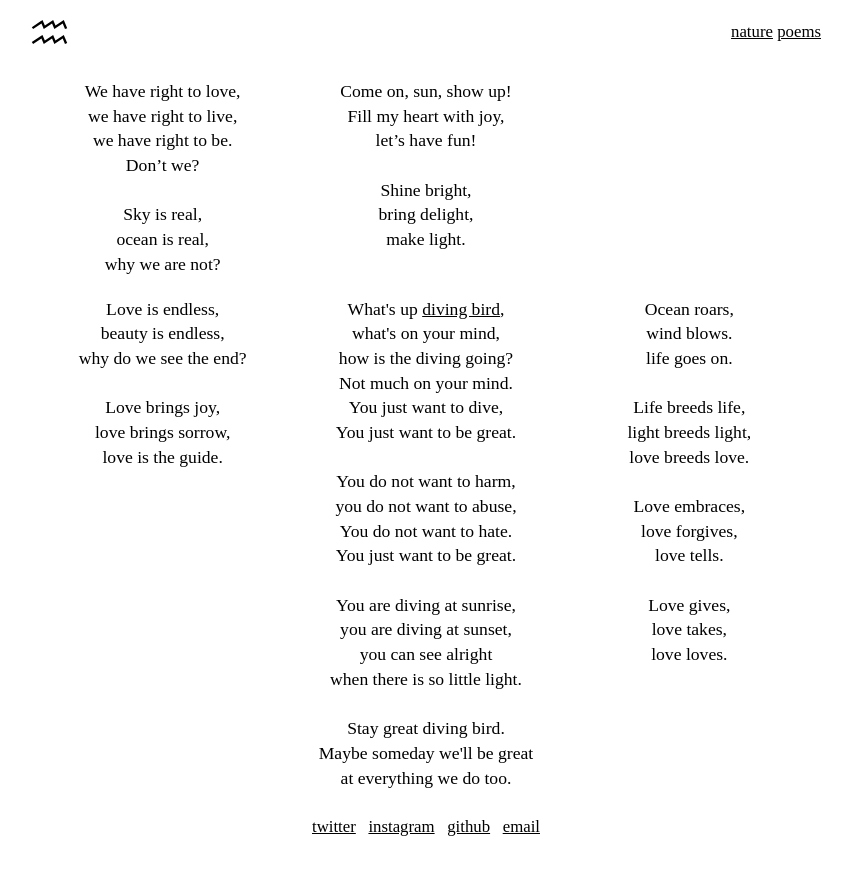
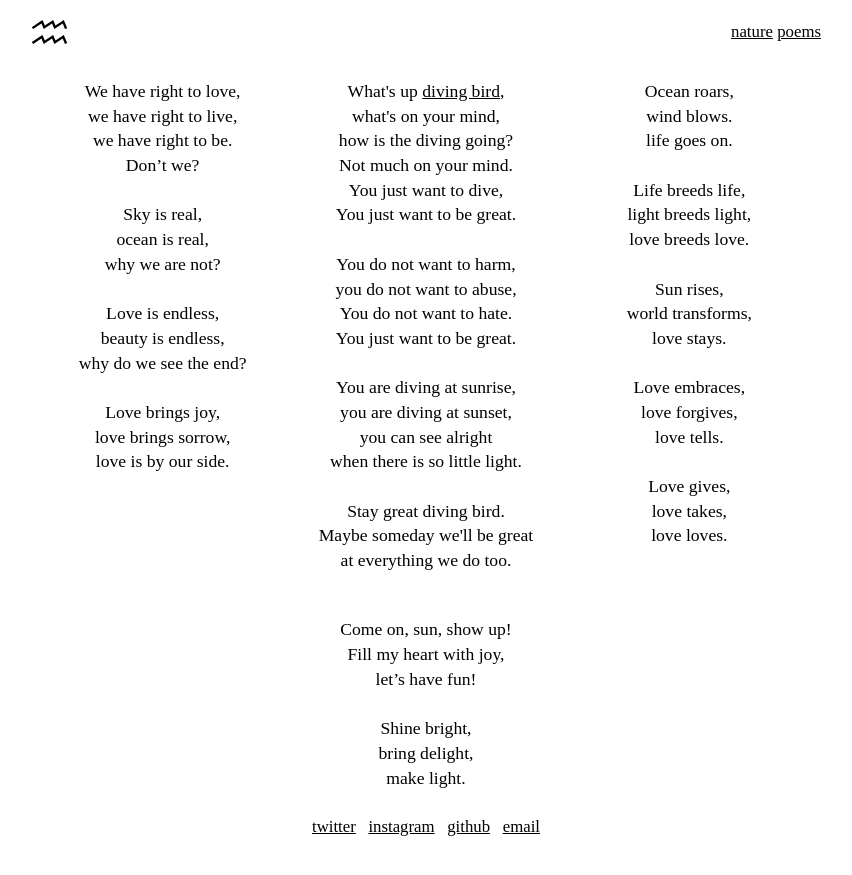
Before and after one commit to sarquaz/sarquaz.github.io, a Jekyll site: the page built from poems.html, in a window 1280 px wide. Shown: the top 875 px of the page, without its empty margins (214-1066 px from the left). Built offline with Jekyll 4.4.1, drawn with Linux system fonts in a browser that asks for light colours.

Commit message:
update style and poems

```diff
--- a/poems.html
+++ b/poems.html
@@ -11,28 +11,15 @@ layout: default
       <br/>
       Sky is real,<br/>
       ocean is real,<br/>
-      why we are not?
-  </li>
-  <li class="flex-item">
-      Come on, sun, show up!<br/>
-      Fill my heart with joy,<br/>
-      let’s have fun! <br/>
+      why we are not?<br/>
       <br/>
-      Shine bright, <br/>
-      bring delight, <br/>
-      make light.
-  </li>
-  <li class="flex-item">
-
-  </li>
-  <li class="flex-item">
       Love is endless,<br/>
       beauty is endless,<br/>
       why do we see the end?<br/>
       <br/>
       Love brings joy,<br/>
       love brings sorrow,<br/>
-      love is the guide.
+      love is by our side.
   </li>
   <li class="flex-item">
       What's up <a href="https://en.wikipedia.org/wiki/Cormorant">diving bird</a>,<br/>
@@ -51,11 +38,12 @@ layout: default
       you are diving at sunset,<br/>
       you can see alright<br/>
       when there is so little light.<br/>
-  <br/>
-  Stay great diving bird.<br/>
-  Maybe someday we'll be great<br/>
-   at everything we do too.<br/>
-    </li>
+      <br/>
+      Stay great diving bird.<br/>
+      Maybe someday we'll be great<br/>
+      at everything we do too.<br/>
+      <br/>
+  </li>
   <li class="flex-item">
       Ocean roars,<br/>
       wind blows.<br/>
@@ -65,15 +53,37 @@ layout: default
       light breeds light,<br/>
       love breeds love.<br/>
       <br/>
+      Sun rises,<br/>
+      world transforms,<br/>
+      love stays.<br/>
+      <br/>
       Love embraces,<br/>
       love forgives,<br/>
       love tells.<br/>
       <br/>
-
       Love gives,<br/>
       love takes,<br/>
       love loves.
 
   </li>
+  <li class="flex-item">
+
+  </li>
+  <li class="flex-item">
+      Come on, sun, show up!<br/>
+      Fill my heart with joy,<br/>
+      let’s have fun! <br/>
+      <br/>
+      Shine bright, <br/>
+      bring delight, <br/>
+      make light.
+
+    </li>
+  <li class="flex-item">
+
+
+
+
+  </li>
 </ul>
 </div>
--- a/style.scss
+++ b/style.scss
@@ -25,14 +25,10 @@ $black: #000;
 
 
   @include mobile {
-        font-size: 140%;
+        font-size: 120%;
         line-height: 1.3;
         margin-top: 25px;
-
-
-
-
-
+        max-width: 100%;
     }
 
 
```
